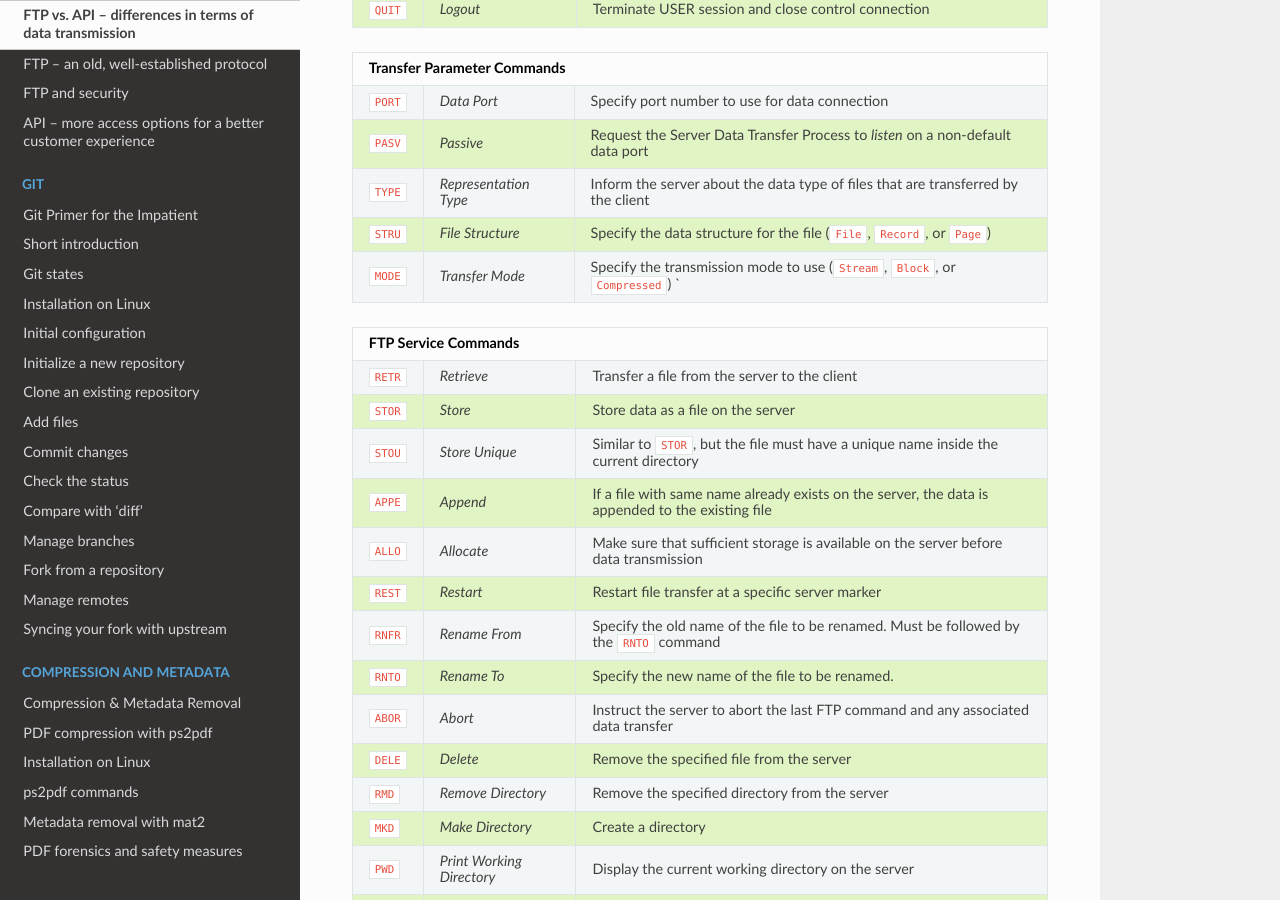
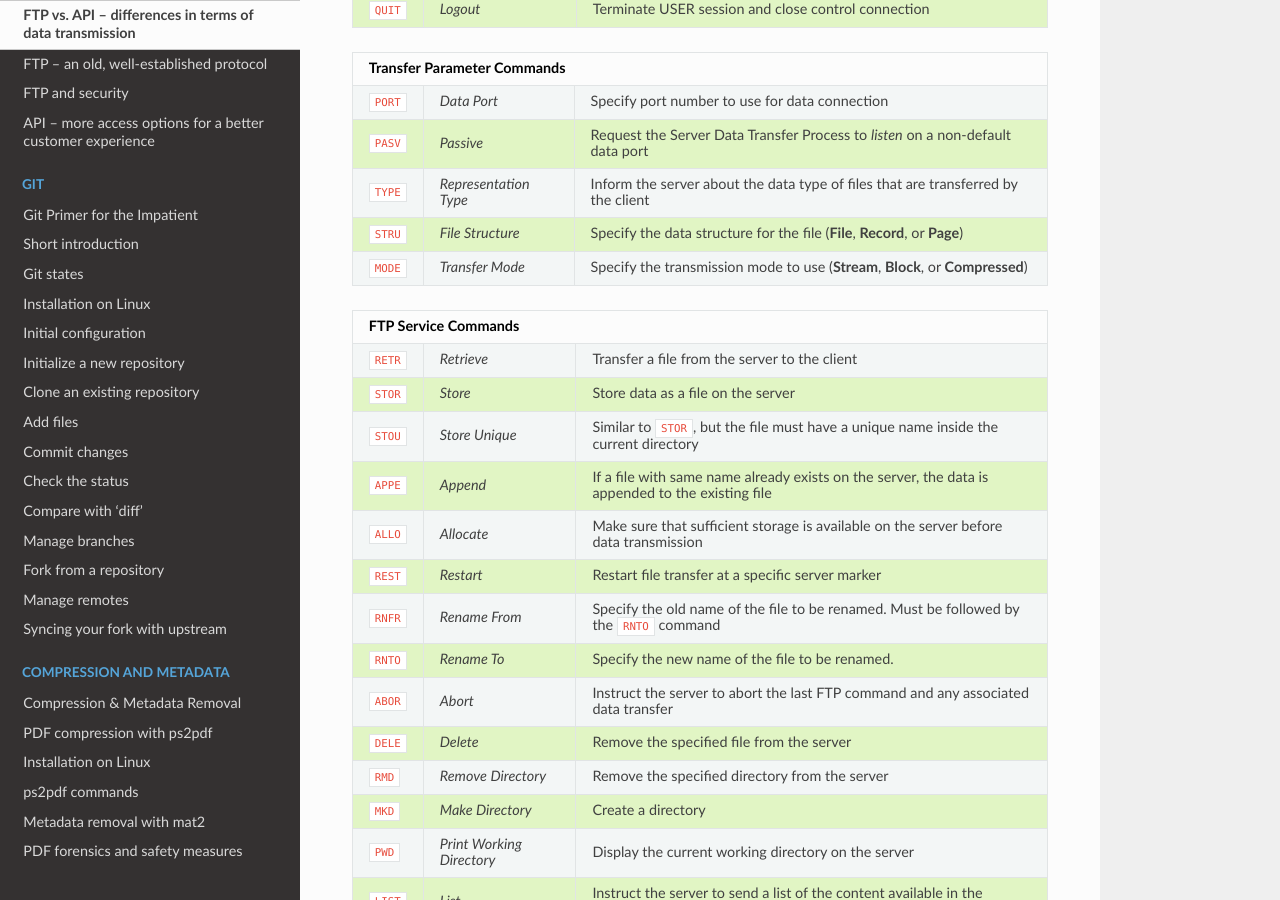
Before and after one commit to ka2in/bits4docs, a Sphinx documentation site: the page built from docs/source/ftp-vs-api.rst, in a window 1280 px wide and 900 px high, scrolled down 1692 px. Built offline with Sphinx 7.4.7 and the Read the Docs theme 2.0.0, drawn with Linux system fonts in a browser that asks for light colours.

Commit message:
Finished proofreading the article

```diff
--- a/docs/source/ftp-vs-api.rst
+++ b/docs/source/ftp-vs-api.rst
@@ -81,10 +81,10 @@ The following tables provide an overview of the different commands within each c
    |           | *Type*          | files that are transferred by the client         |
    +-----------+-----------------+--------------------------------------------------+
    | ``STRU``  | *File Structure*| Specify the data structure for the file          |
-   |           |                 | (``File``, ``Record``, or ``Page``)              |
+   |           |                 | (**File**, **Record**, or **Page**)              |
    +-----------+-----------------+--------------------------------------------------+
    | ``MODE``  | *Transfer Mode* | Specify the transmission mode to use             |
-   |           |                 | (``Stream``, ``Block``, or ``Compressed``) `     |
+   |           |                 | (**Stream**, **Block**, or **Compressed**)       |
    +-----------+-----------------+--------------------------------------------------+
 
 .. table::
```
